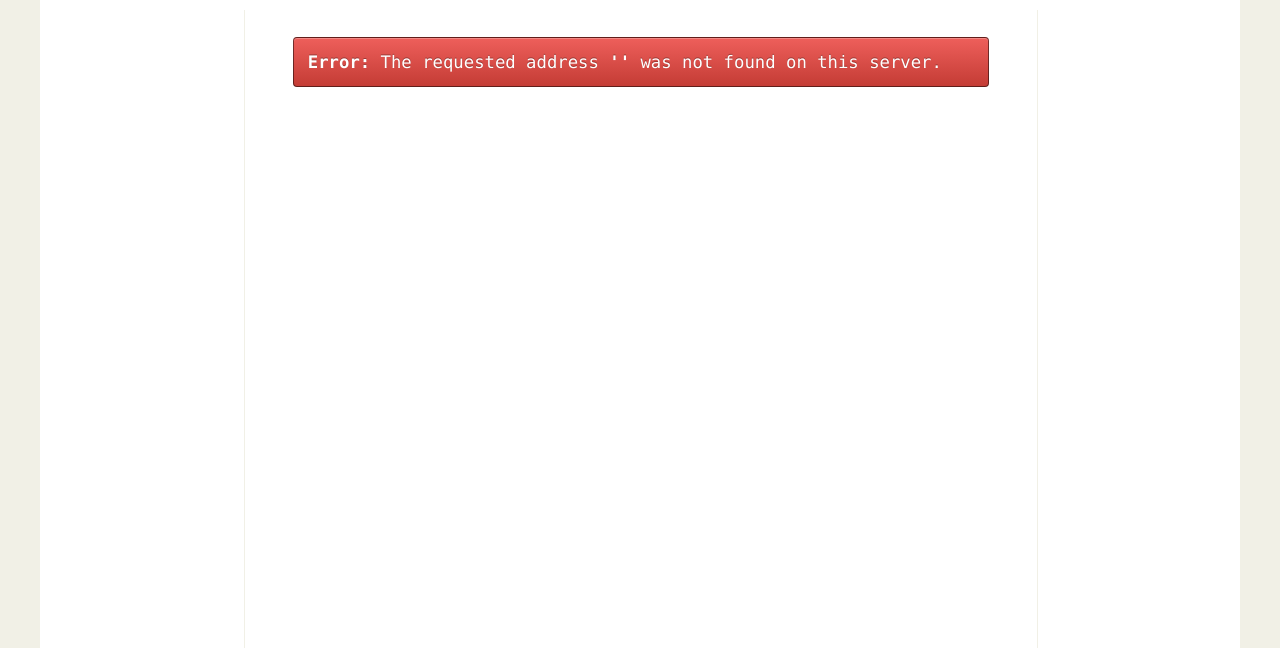
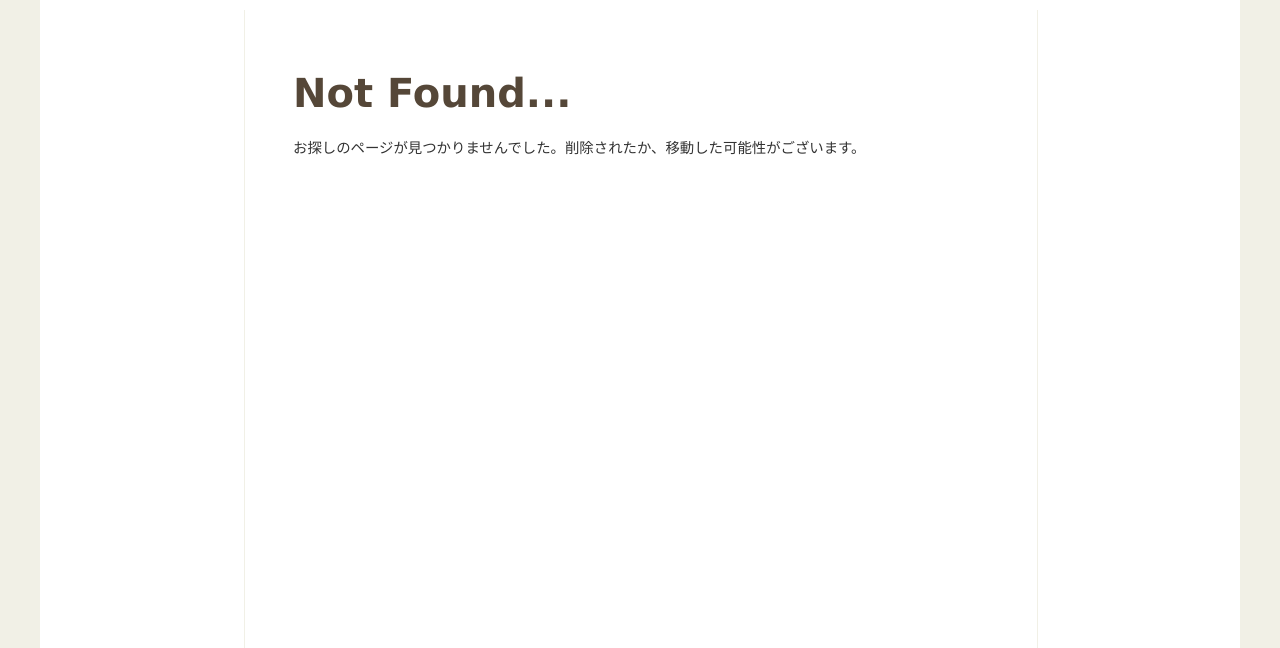
Before and after one commit to nakashi100/zatsugaku_platform, a CakePHP app: the page made by app/View/Errors/error400.ctp in a window 1280 px wide. Shown: the part 70-718 px from the top of the page. Run offline with PHP 8.4 and a stand-in for CakePHP, Linux system fonts and the light colour scheme; the template is opened without the code that fills it, so the values that code supplies are empty; some libraries are stand-ins or nearby versions.

Commit message:
400系エラーを設定

```diff
--- a/app/Config/core.php
+++ b/app/Config/core.php
@@ -32,7 +32,8 @@
  * In development mode, you need to click the flash message to continue.
  */
 // Configure::write('debug', 2);
-   Configure::write('debug', 1);
+	// Configure::write('debug', 0); // 本番環境？
+   Configure::write('debug', 1); // 開発環境
 
 /**
  * Configure the Error handler used to handle errors for your application. By default
--- a/app/View/Errors/error400.ctp
+++ b/app/View/Errors/error400.ctp
@@ -13,8 +13,10 @@
  * @since         CakePHP(tm) v 0.10.0.1076
  * @license       http://www.opensource.org/licenses/mit-license.php MIT License
  */
+
 ?>
-<h2><?php echo $message; ?></h2>
+
+<!-- <h2><?php echo $message; ?></h2>
 <p class="error">
 	<strong><?php echo __d('cake', 'Error'); ?>: </strong>
 	<?php printf(
@@ -26,4 +28,10 @@
 if (Configure::read('debug') > 0):
 	echo $this->element('exception_stack_trace');
 endif;
-?>
+?> -->
+
+
+<?php // $this->layout = false; // レイアウトを使用しない ?>
+
+<h1 class="error400-title">Not Found...</h1>
+<p>お探しのページが見つかりませんでした。削除されたか、移動した可能性がございます。</p>
--- a/app/View/Errors/error500.ctp
+++ b/app/View/Errors/error500.ctp
@@ -14,6 +14,7 @@
  * @license       http://www.opensource.org/licenses/mit-license.php MIT License
  */
 ?>
+
 <h2><?php echo $message; ?></h2>
 <p class="error">
 	<strong><?php echo __d('cake', 'Error'); ?>: </strong>
--- a/app/webroot/css/common.css
+++ b/app/webroot/css/common.css
@@ -19,6 +19,12 @@
 	float:left;
 	width:12%;
 	padding:0px 2.5%;
+}
+.error400-title{
+	margin-top: 50px;
+	font-weight: bolder;
+	font-size: 40px;
+	color: #554738;
 }
 
 /********************************
```
Also changed, not shown: app/Controller/ArticlesController.php (+7 -2 lines).
